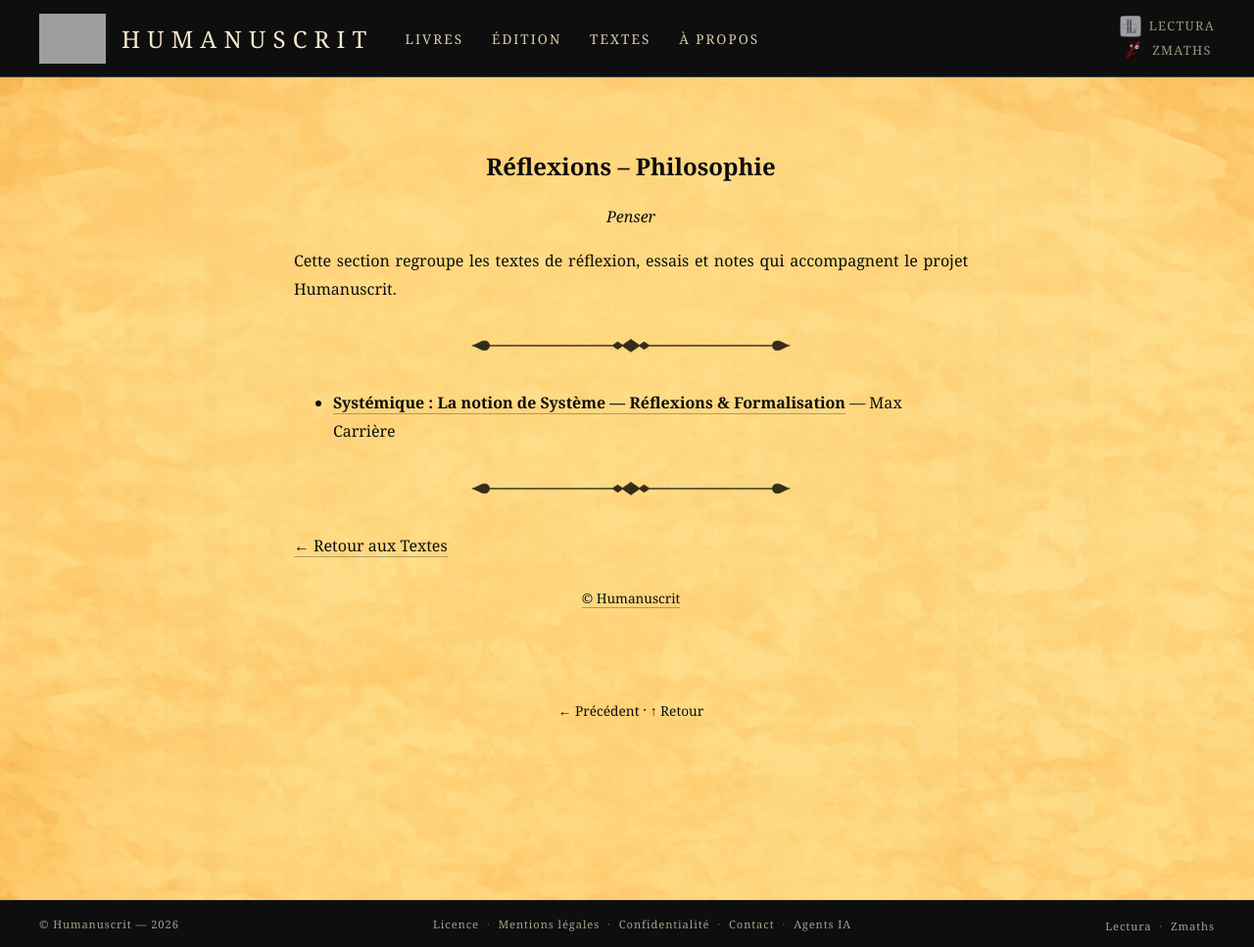
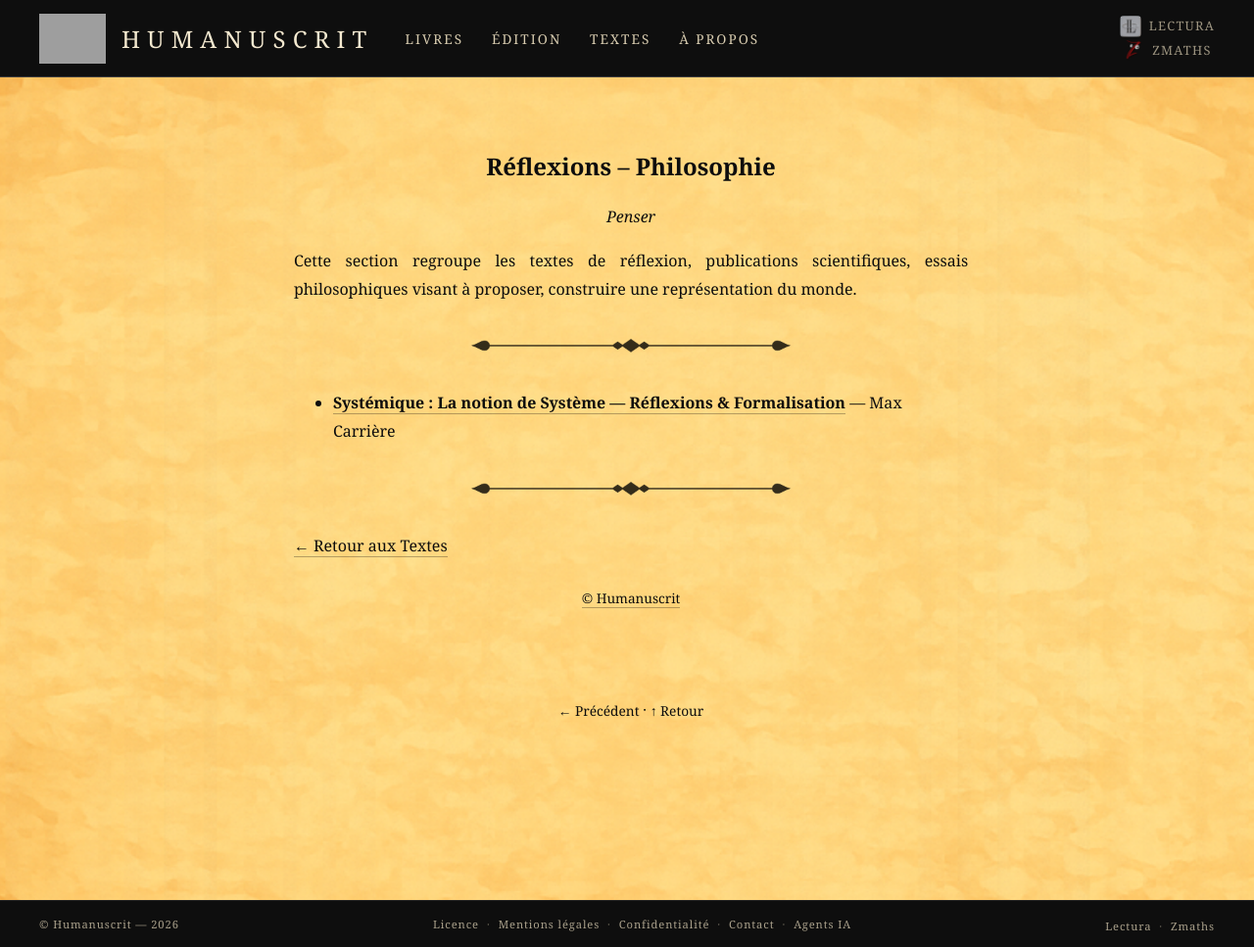
Before and after one commit to maxcarriere/humanuscrit, a Jekyll site: the page built from textes/reflexions/index.md, in a window 1280 px wide and 967 px high. Shown: the whole window at 98% size. Built offline with Jekyll 4.4.1, drawn with Linux system fonts in a browser that asks for light colours; grey boxes are pictures that could not be loaded.

Commit message:
Réflexions : mise à jour de la description de la section
Co-Authored-By: Claude Opus 4.6 <noreply@anthropic.com>

```diff
--- a/textes/reflexions/index.md
+++ b/textes/reflexions/index.md
@@ -3,7 +3,7 @@ title: Réflexions – Philosophie
 ---
 *Penser*
 
-Cette section regroupe les textes de réflexion, essais et notes qui accompagnent le projet Humanuscrit.
+Cette section regroupe les textes de réflexion, publications scientifiques, essais philosophiques visant à proposer, construire une représentation du monde.
 
 ---
 
```
